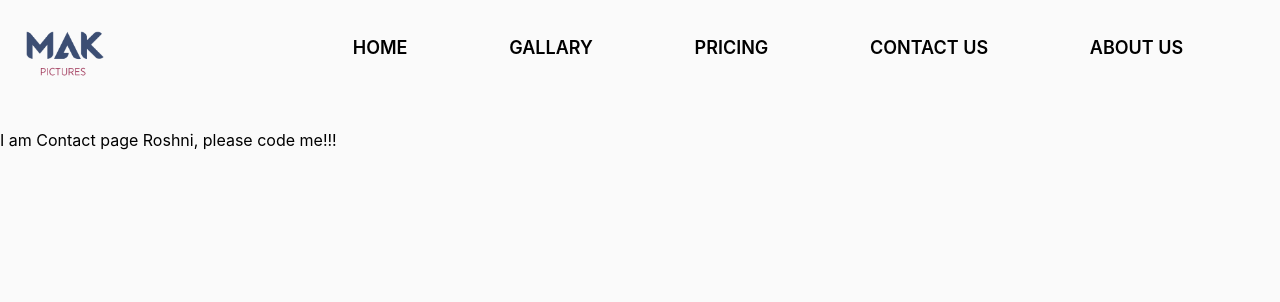
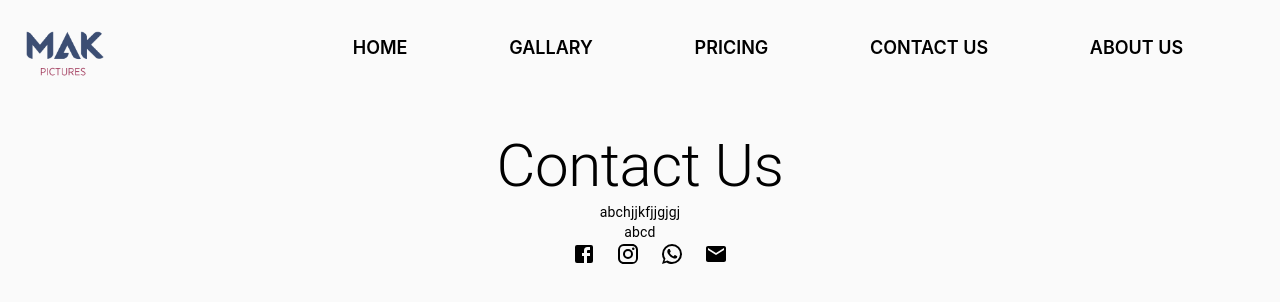
Before and after one commit to venkateshraj499/Mak-studios, a React (Create React App) app: page /contact in a window 1280 px wide. Shown: the top 302 px of the page. Built offline with nearby package versions, Linux system fonts and the light colour scheme.

Commit message:
updates in contact us

```diff
--- /dev/null
+++ b/src/Components/Common/FooterContact.jsx
@@ -0,0 +1,39 @@
+import React from "react";
+import { makeStyles } from "@material-ui/core";
+import InstagramIcon from '@mui/icons-material/Instagram';
+import FacebookIcon from '@mui/icons-material/Facebook';
+import EmailIcon from '@mui/icons-material/Email';
+import WhatsAppIcon from '@mui/icons-material/WhatsApp';
+
+
+const useStyles = makeStyles((theme) => ({
+
+  container:{
+   textAlign:"center"
+  },
+
+  Icon:{
+      paddingLeft:"20px",
+  },
+
+
+}));
+
+function FooterContact() {
+  const classes = useStyles();
+  return (
+    <div className={classes.container}>
+
+
+         <FacebookIcon  className={classes.Icon}/>
+         <InstagramIcon  className={classes.Icon}/>
+         <WhatsAppIcon  className={classes.Icon}/>
+         <EmailIcon  className={classes.Icon}/>
+
+
+
+    </div>
+  );
+}
+
+export default FooterContact;
--- a/src/Components/Contact/Contact.jsx
+++ b/src/Components/Contact/Contact.jsx
@@ -1,13 +1,25 @@
 import React from "react";
-import { makeStyles } from "@material-ui/core";
+import { makeStyles, Typography } from "@material-ui/core";
+import FooterContact from "../Common/FooterContact";
 
-const useStyles = makeStyles((theme) => ({}));
+const useStyles = makeStyles((theme) => ({
+
+  container:{
+    justifyContent:"center",
+  }
+}));
 
 function Contact() {
   const classes = useStyles();
   return (
     <div className={classes.container}>
-      I am Contact page Roshni, please code me!!!
+
+      <Typography variant="h2" align="center">Contact Us</Typography>
+      <Typography variant="body2" align="center">abchjjkfjjgjgj</Typography>
+      <Typography variant="body2" align="center">abcd</Typography>
+
+      <FooterContact />
+
     </div>
   );
 }
```
Also changed, not shown: 1 other file (tests, documents, lock files or other folders).
